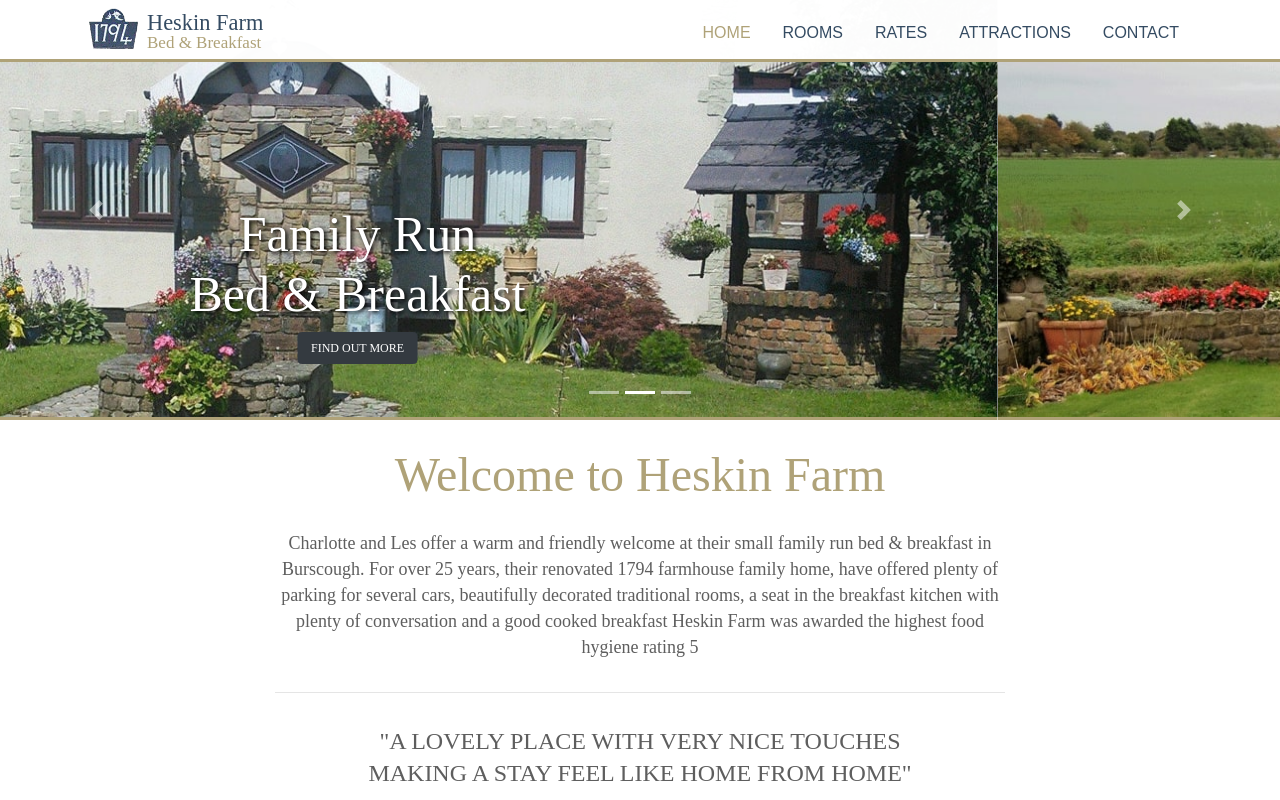
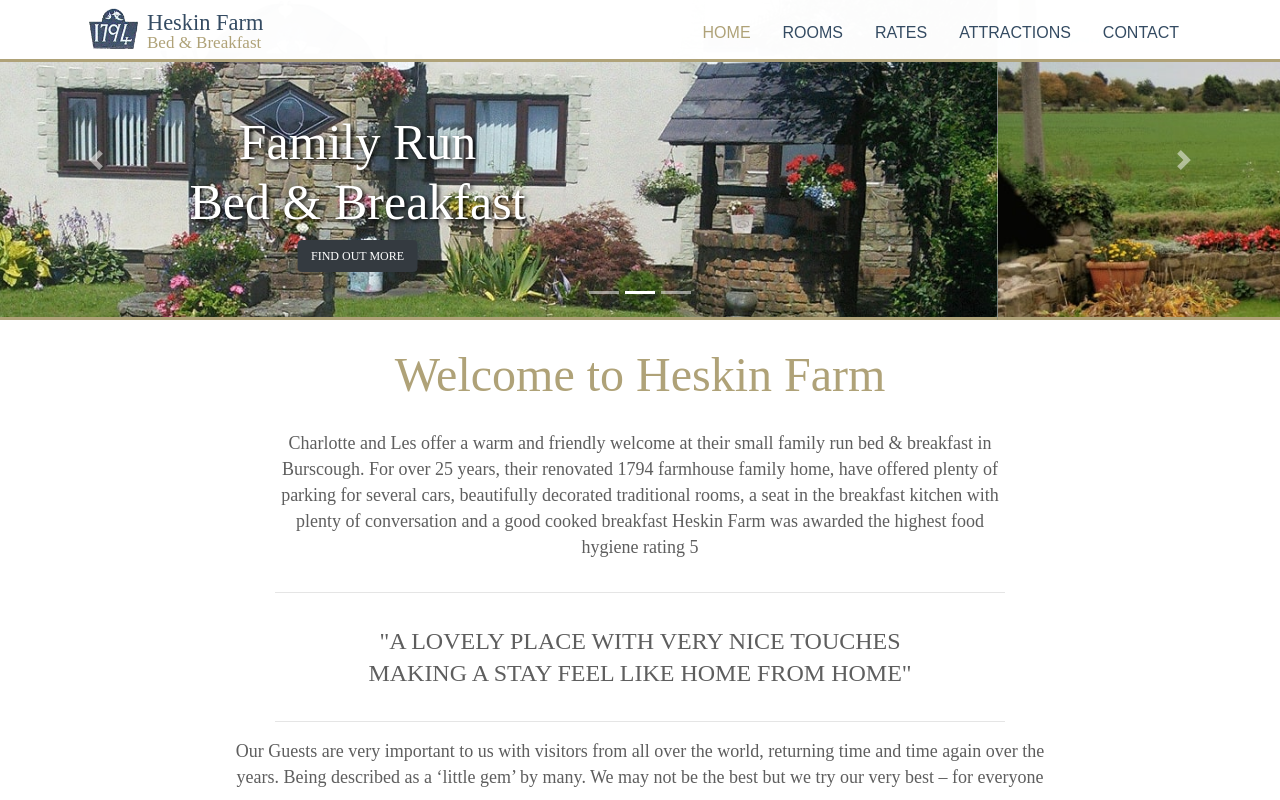
Before and after one commit to philcosens/heskinfarm, a website: page index.html in a window 1280 px wide. Shown: the top 800 px of the page. Drawn offline with Linux system fonts and the light colour scheme; some packages are replaced by stand-ins of ours; files that its build step writes are made by us from their sources; files whose address does not match are found by name.

Commit message:
Desktop - Banner Height Change

```diff
--- a/main.css
+++ b/main.css
@@ -202,7 +202,7 @@ p a {
     }
     .carousel--home .carousel-item,
     .carousel-item {
-        height: 420px;
+        height: 320px;
 	border-bottom: 3px solid #afa278;
     }
 
```
